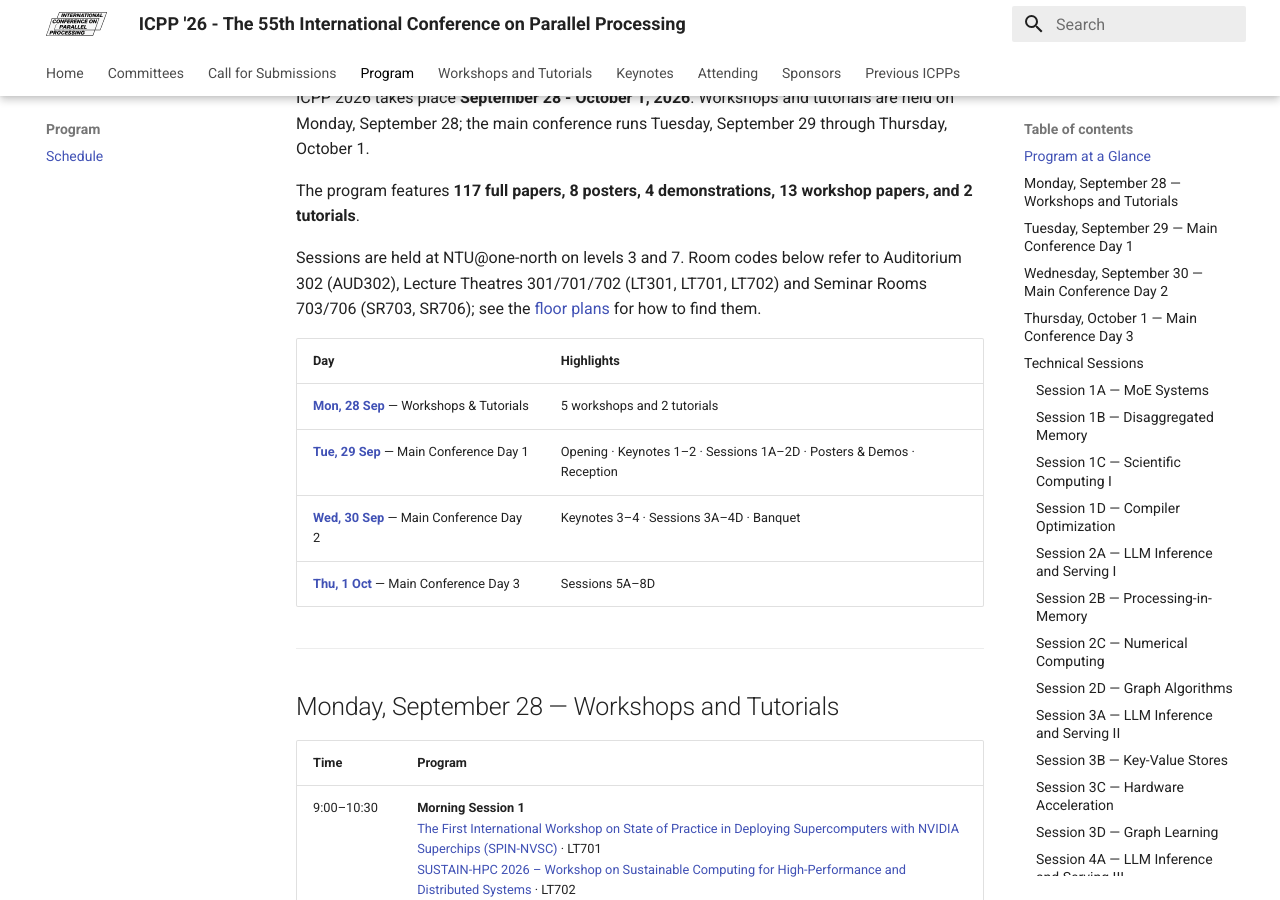
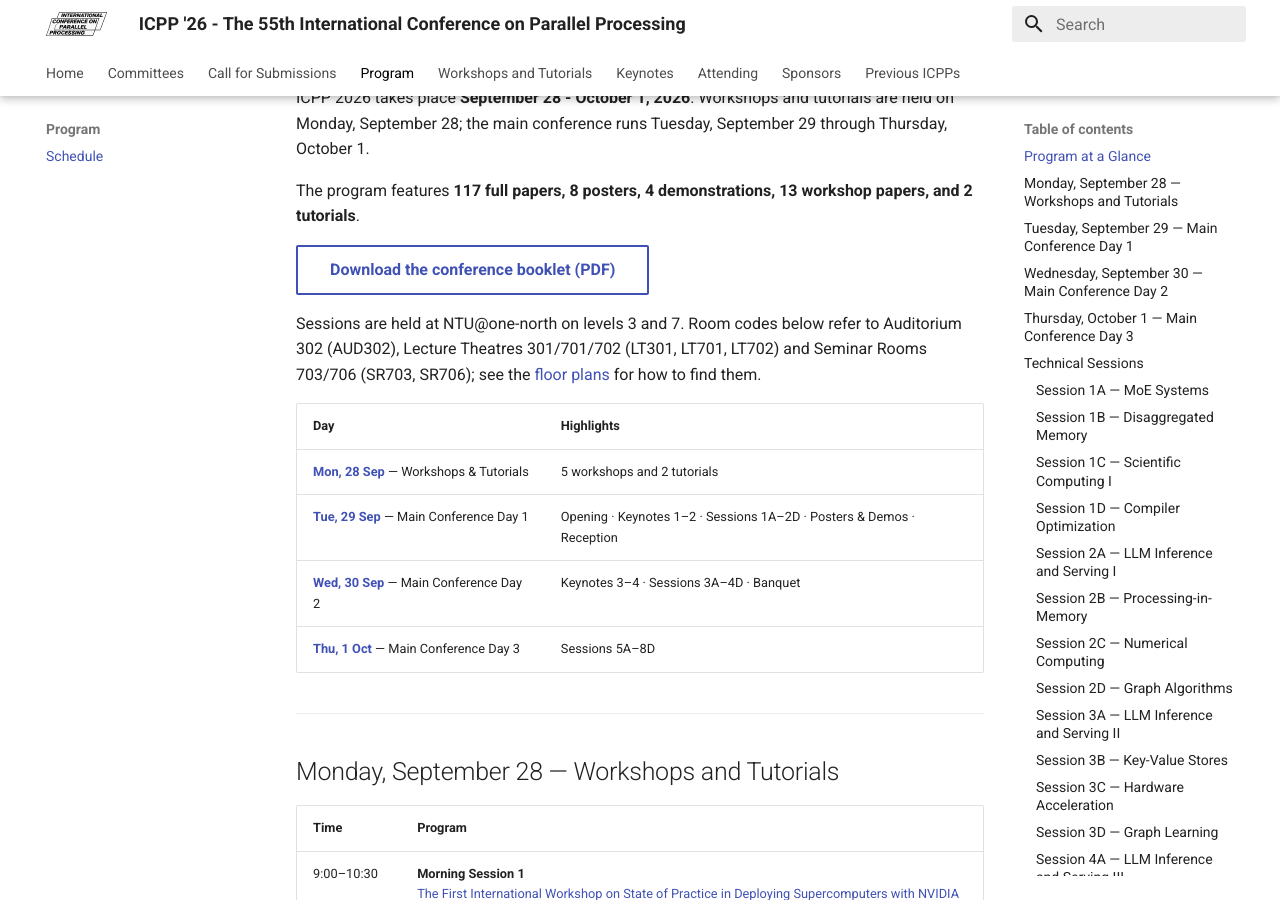
Before and after one commit to icpp2026/icpp2026.github.io, an MkDocs documentation site: the page built from docs/schedule.md, in a window 1280 px wide and 900 px high, scrolled down 372 px. Built offline with MkDocs 1.6.1 and Material for MkDocs 9.7.7, drawn with Linux system fonts in a browser that asks for light colours; comment, search, counter and statistics services are not loaded.

Commit message:
docs: add conference booklet download to Program page
Claude-Session: https://claude.ai/code/session_013hB1VfdkjbdoBK8AMVMJiL

```diff
--- a/docs/schedule.md
+++ b/docs/schedule.md
@@ -6,6 +6,8 @@ ICPP 2026 takes place **September 28 - October 1, 2026**. Workshops and tutorial
 Monday, September 28; the main conference runs Tuesday, September 29 through Thursday, October 1.
 
 The program features **117 full papers, 8 posters, 4 demonstrations, 13 workshop papers, and 2 tutorials**.
+
+[Download the conference booklet (PDF)](assets/icpp2026-conference-booklet.pdf){ .md-button target="_blank" }
 
 Sessions are held at NTU@one-north on levels 3 and 7. Room codes below refer to Auditorium 302 (AUD302),
 Lecture Theatres 301/701/702 (LT301, LT701, LT702) and Seminar Rooms 703/706 (SR703, SR706); see the
```
Also changed, not shown: 1 other file.
